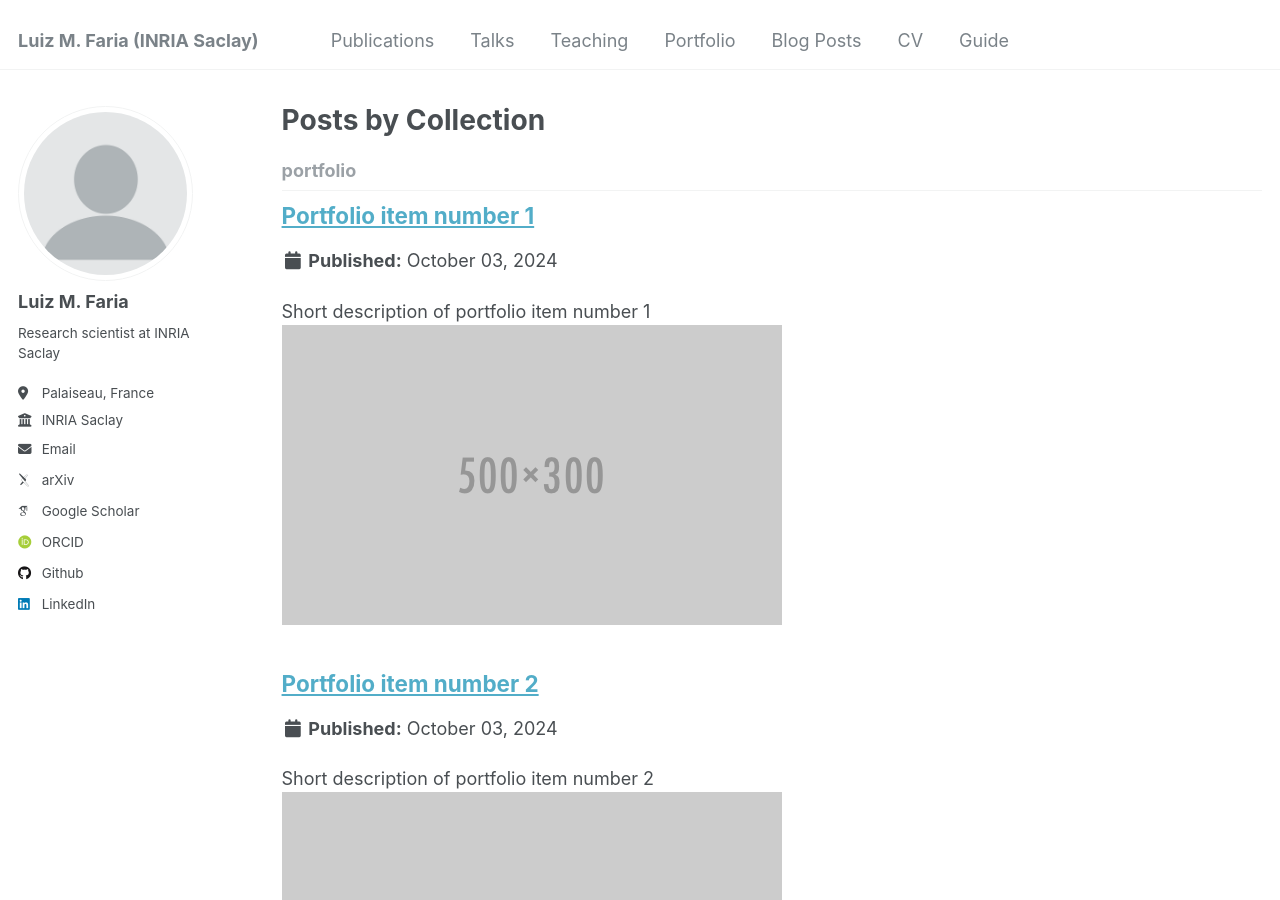
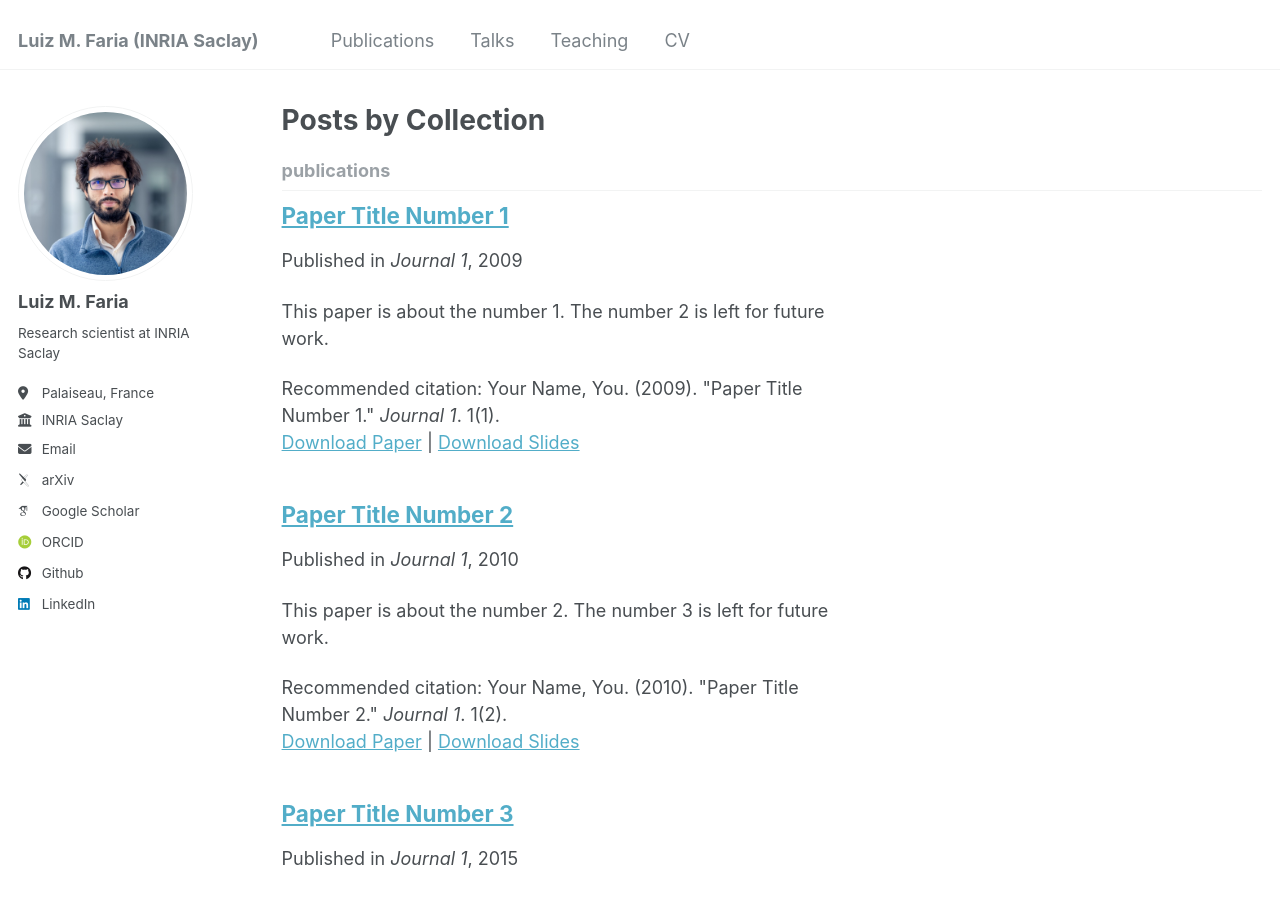
Before and after one commit to maltezfaria/maltezfaria.github.io, a Jekyll site: the page built from _pages/collection-archive.html, in a window 1280 px wide and 900 px high. Built offline with Jekyll 4.4.1, drawn with Linux system fonts in a browser that asks for light colours; some web fonts are replaced.

```diff
--- a/_config.yml
+++ b/_config.yml
@@ -218,7 +218,7 @@ collections:
     output: true
     permalink: /:collection/:path/
   portfolio:
-    output: true
+    output: false
     permalink: /:collection/:path/
   talks:
     output: true
--- a/_data/navigation.yml
+++ b/_data/navigation.yml
@@ -14,14 +14,5 @@ main:
   - title: "Teaching"
     url: /teaching/
 
-  - title: "Portfolio"
-    url: /portfolio/
-
-  - title: "Blog Posts"
-    url: /year-archive/
-
   - title: "CV"
     url: /cv/
-
-  - title: "Guide"
-    url: /markdown/
```
Also changed, not shown: images/profile.png.
